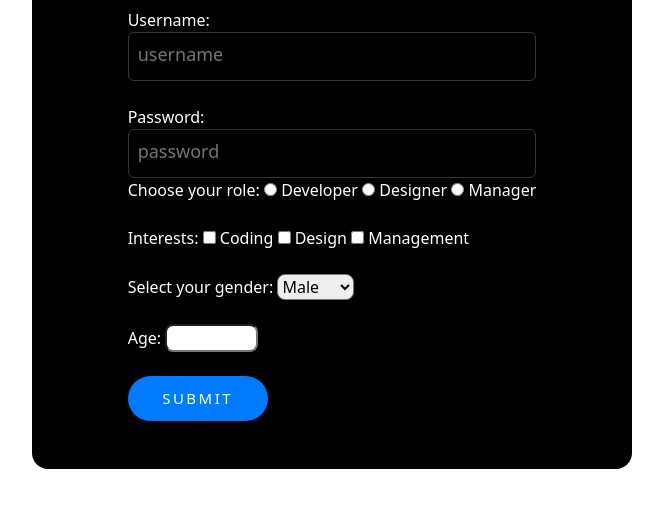
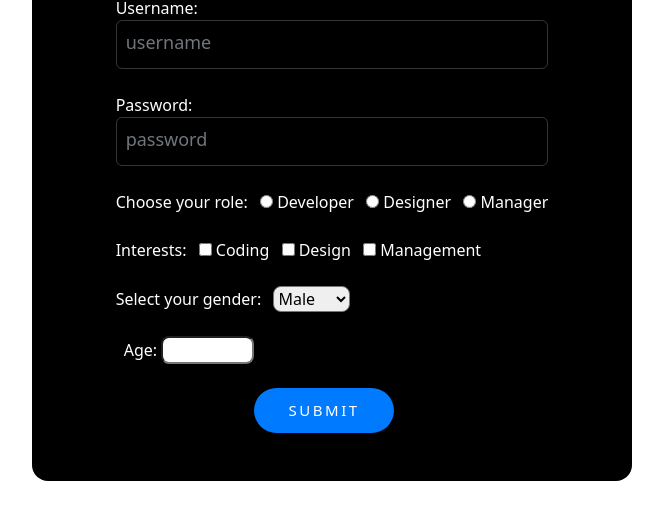
Before and after one commit to parthpipaliya6/JAVA-SCRIPT, a plain HTML site: page FORM/index.html in a window 1280 px wide. Shown: the part 214-734 px from the top of the page, without its empty margins (308-971 px from the left). Drawn offline with nearby package versions, Linux system fonts and the light colour scheme.

Commit message:
java script

```diff
--- a/FORM/index.html
+++ b/FORM/index.html
@@ -23,46 +23,46 @@
                 <label for="username">Password:</label>
                 <input type="password" id="log-in" placeholder="Password">
                 <label for="log-in" class="username">password</label>
-            </div>
+            </div><br>
             <label>Choose your role:</label>
-            <label for="role1">
+            <label for="role1" class="ms-2">
                 <input type="radio" id="role1" value="developer">
                 Developer
             </label>
-            <label for="role2">
+            <label for="role2" class="ms-2">
                 <input type="radio" id="role2" value="designer">
                 Designer
             </label>
-            <label for="role3">
+            <label for="role3" class="ms-2">
                 <input type="radio" id="role3" value="manager">
                 Manager
             </label><br><br>
 
             <label>Interests:</label>
-            <label for="interest1">
+            <label for="interest1" class="ms-2">
                 <input type="checkbox" id="interest1" value="coding">
                 Coding
             </label>
-            <label for="interest2">
+            <label for="interest2" class="ms-2">
                 <input type="checkbox" id="interest2" value="design">
                 Design
             </label>
-            <label for="interest3">
+            <label for="interest3" class="ms-2">
                 <input type="checkbox" id="interest3" value="management">
                 Management
             </label><br><br>
 
             <label for="gender">Select your gender:</label>
-            <select id="gender" name="gender" class="rounded-3">
+            <select id="gender" name="gender" class="rounded-3 ms-2">
                 <option value="male">Male</option>
                 <option value="female">Female</option>
                 <option value="other">Other</option>
             </select><br><br>
 
-            <label for="age">Age:</label>
+            <label for="age" class="ms-2">Age:</label>
             <input type="number" id="age" min="18" max="100" class="rounded-3"><br><br>
 
-            <input type="submit" value="Submit" class="button"><br><br>
+            <input type="submit" class="button"><br><br>
         </form>
     </div>
 
--- a/FORM/style.css
+++ b/FORM/style.css
@@ -96,11 +96,5 @@ input:focus {
     background-color: #007bff;
     border: none;
     border-radius: 45px;
+    margin-left: 32%;
 }
-
-.buton:hover {
-    background-color: #0056b3;
-    box-shadow: 0px 15px 20px rgba(46, 141, 229, 0.4);
-    color: #fff;
-    transform: translateY(-7px);
-}
```
